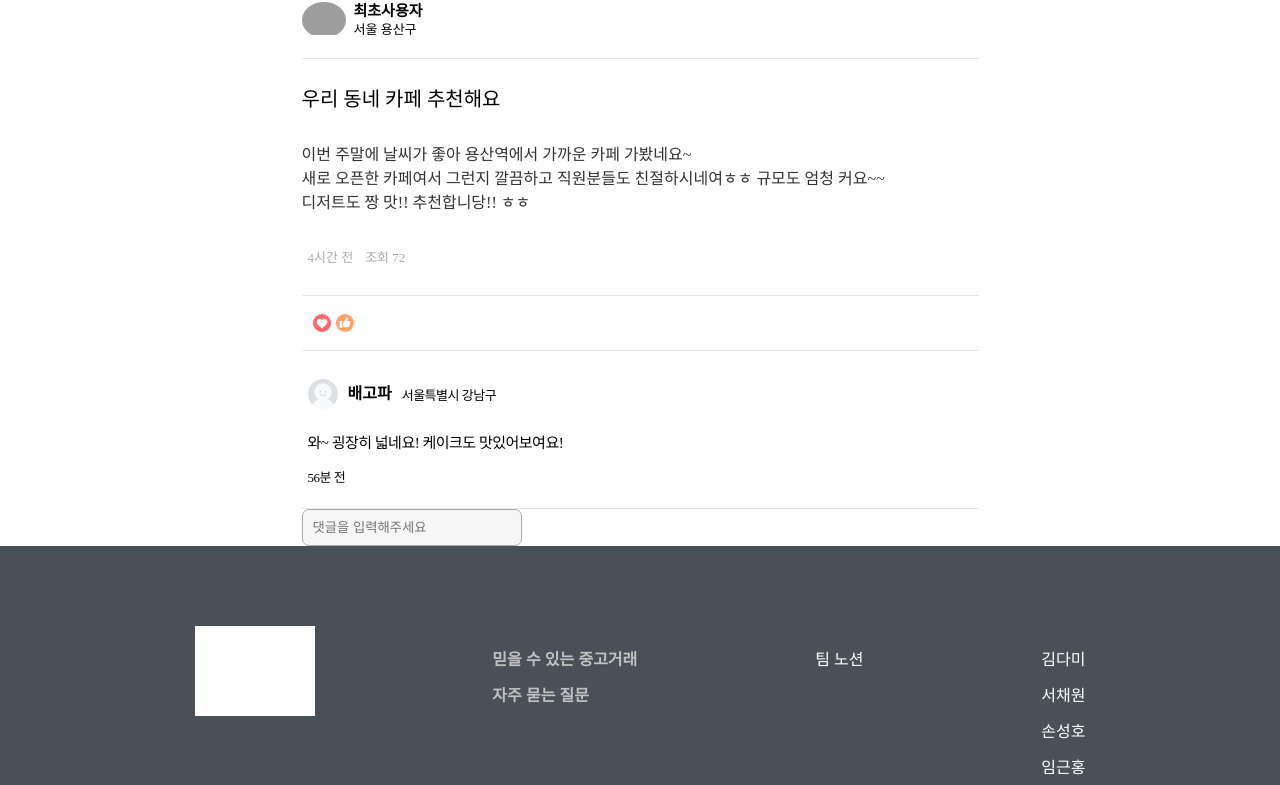
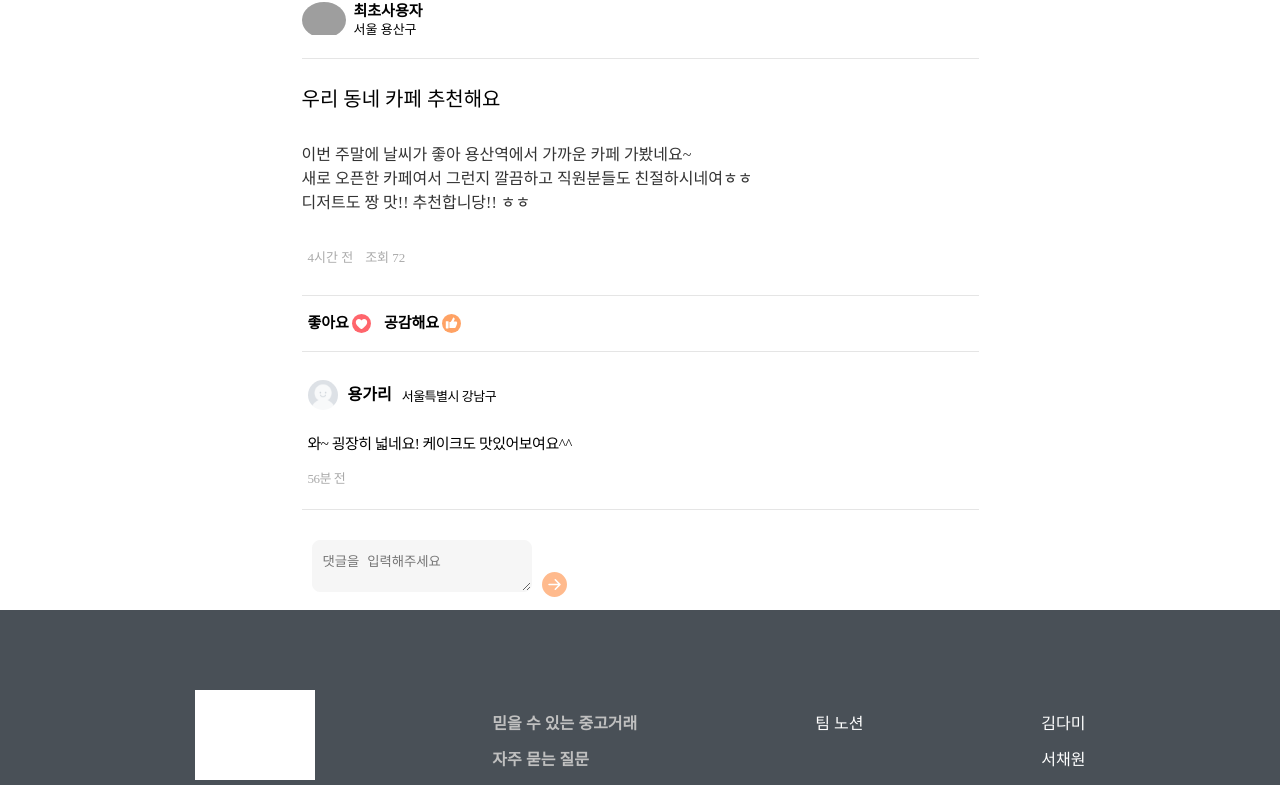
Before and after one commit to wecode-bootcamp-korea/justcode-4-2nd-carrot-country-front, a React (Create React App) app: page /district-info/detail in a window 1280 px wide. Shown: the part 588-1373 px from the top of the page. Built offline with nearby package versions, Linux system fonts and the light colour scheme; no server answers; grey boxes are pictures that could not be loaded; some icons are missing.

Commit message:
4월 21일 중간저장

```diff
--- a/src/pages/districtInfoDetail/DistrictInfoDetail.js
+++ b/src/pages/districtInfoDetail/DistrictInfoDetail.js
@@ -1,7 +1,7 @@
 import React from 'react';
 import UserProfile from 'components/profile/UserProfile';
 import ImageSlider from 'components/slider/ImageSlider';
-import { BsFillArrowRightCircleFill } from 'react-icons/BsFill';
+import { BsFillArrowRightCircleFill } from 'react-icons/bs';
 import styled from 'styled-components';
 
 const user = {
@@ -32,7 +32,7 @@ function DistrictInfoDetail() {
         <InfoBottom>
           <div
             dangerouslySetInnerHTML={{
-              __html: `<p>이번 주말에 날씨가 좋아 용산역에서 가까운 카페 가봤네요~</p><p>새로 오픈한 카페여서 그런지 깔끔하고 직원분들도 친절하시네여ㅎㅎ 규모도 엄청 커요~~</p><p>디저트도 짱 맛!! 추천합니당!! ㅎㅎ</p>`,
+              __html: `<p>이번 주말에 날씨가 좋아 용산역에서 가까운 카페 가봤네요~</p><p>새로 오픈한 카페여서 그런지 깔끔하고 직원분들도 친절하시네여ㅎㅎ</p><p>디저트도 짱 맛!! 추천합니당!! ㅎㅎ</p>`,
             }}
           />
           <div>
@@ -43,22 +43,26 @@ function DistrictInfoDetail() {
       </InfoWrapper>
       <CommentsWrapper>
         <CommentTitle>
+          <span>좋아요</span>
           <img src="/images/districtInfoDetail/heart.svg" />
+          <span className="agree">공감해요</span>
           <img src="/images/districtInfoDetail/good.svg" />
         </CommentTitle>
         <Comments>
           <div>
             <img src="/images/profile/userImageNotFound.png" />
-            <h3>배고파</h3>
+            <h3>용가리</h3>
             <span>서울특별시 강남구</span>
           </div>
-          <p>와~ 굉장히 넓네요! 케이크도 맛있어보여요!</p>
-          <span>56분 전</span>
+          <p>와~ 굉장히 넓네요! 케이크도 맛있어보여요^^</p>
+          <span className="time">56분 전</span>
         </Comments>
       </CommentsWrapper>
       <CommentSignup>
-        <input placeholder="댓글을 입력해주세요" />
-        <BsFillArrowRightCircleFill />
+        <div>
+          <textarea placeholder="댓글을 입력해주세요" />
+          <BsFillArrowRightCircleFill className="icon" />
+        </div>
       </CommentSignup>
     </MainWrapper>
   );
@@ -135,8 +139,15 @@ const CommentTitle = styled.div`
   padding: 18px 6px;
   border-bottom: 1px solid #99999940;
   img {
-    width: 18px;
-    margin-left: 5px;
+    width: 19px;
+    margin-left: 3px;
+  }
+  span {
+    font-size: 15px;
+    font-weight: 600;
+  }
+  .agree {
+    margin-left: 13px;
   }
 `;
 
@@ -169,6 +180,9 @@ const Comments = styled.div`
     line-height: 1.47;
     letter-spacing: -0.5px;
   }
+  .time {
+    color: #71717199;
+  }
 `;
 
 const CommentSignup = styled.div`
@@ -179,13 +193,24 @@ const CommentSignup = styled.div`
     width: 677px;
     margin: 0px auto;
   }
-  input {
+  div {
+    padding: 10px 0px;
+  }
+  textarea {
     width: 220px;
     padding: 10px;
-    /* margin: 25px 10px 5px 10px; */
-    border: 1px solid #adadad;
-    border-radius: 7px;
+    margin: 20px 10px 5px 10px;
+    border: 1px solid #f6f6f6;
+    border-radius: 8px;
     background-color: #f6f6f6;
   }
+  .icon {
+    font-size: 25px;
+    color: #ff8a3d96;
+  }
+  .icon:hover {
+    color: #ff8a3d;
+  }
 `;
+
 export default DistrictInfoDetail;
```
